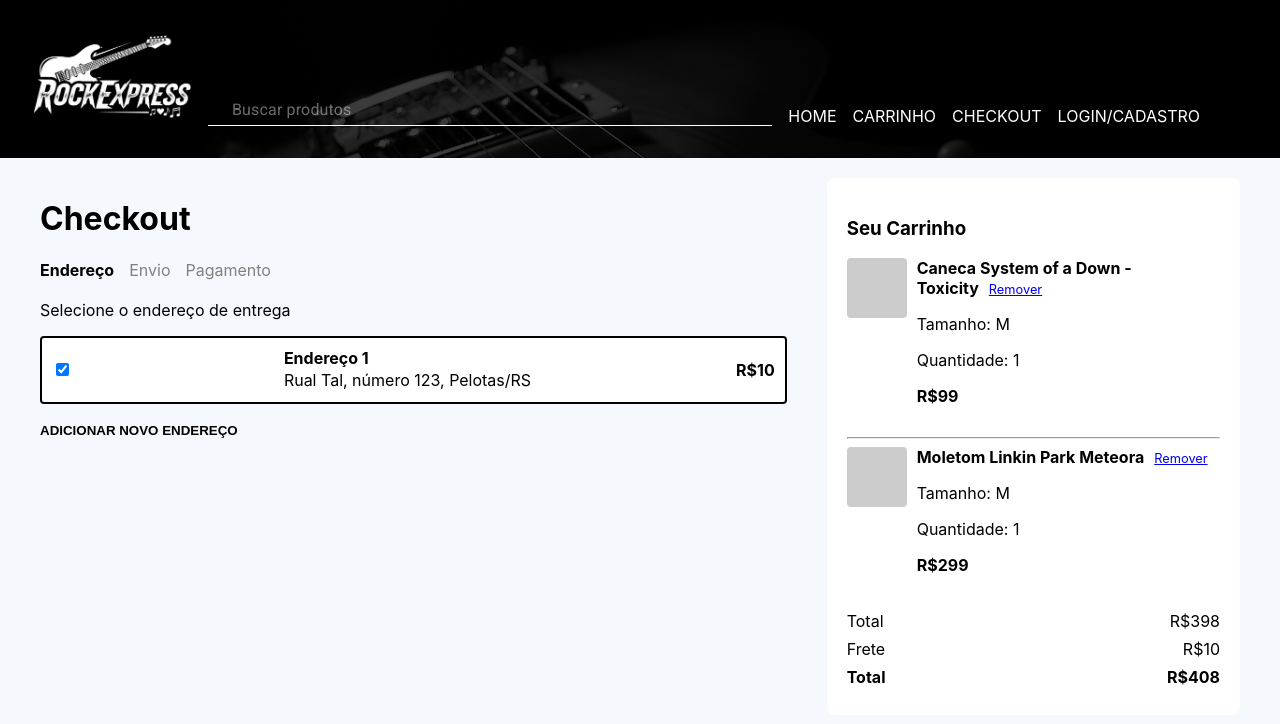
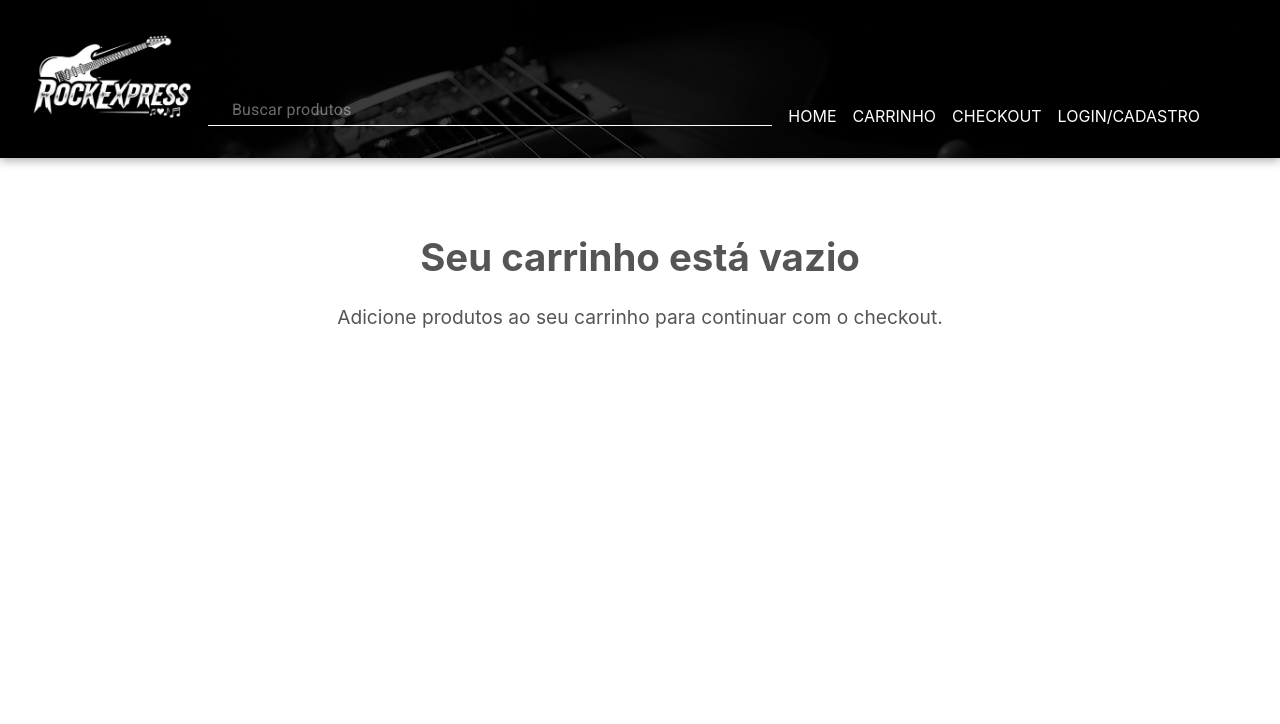
Before and after one commit to Equiel-1703/rockexpress-front-end, a React (Vite) app: page /checkout in a window 1280 px wide. Shown: the top 724 px of the page. Built offline with nearby package versions, Linux system fonts and the light colour scheme; some icons are missing.

Commit message:
Added cart placeholder system in CheckoutPage

```diff
--- a/src/pages/CheckoutPage.jsx
+++ b/src/pages/CheckoutPage.jsx
@@ -1,12 +1,56 @@
-import { useNavigate } from "react-router-dom";
 import "../styles/CheckoutPage.css";
 
+import React, { useState } from "react";
+import { useNavigate } from "react-router-dom";
+import NumberFormatter from "../utils/NumberFormatter";
+
+// Import cart and products placeholders (THESE MUST BE REPLACED WITH ACTUAL DB DATA LATER)
+import { getCart, removeFromCart } from "../placeholders/cart";
+import products from "../placeholders/products";
+
 const Checkout = () => {
+  const [cart, setCart] = useState(getCart());
+  const handleRemoveFromCart = (productId) => {
+    // Remove product from the cart in the DB
+    // This function should be replaced with an actual API call in the final application
+    removeFromCart(productId);
+
+    const newCart = cart.filter(item => item.product_id !== productId);
+
+    // Update the cart state
+    setCart(newCart);
+  };
+
   const navigate = useNavigate();
-
   const handleAddAddress = () => {
     navigate("/novo-endereco");
   };
+
+  // Check if the cart is empty
+  if (cart.length === 0) {
+    return (
+      <div className="checkout-empty">
+        <h1>Seu carrinho está vazio</h1>
+        <p>Adicione produtos ao seu carrinho para continuar com o checkout.</p>
+      </div>
+    );
+  }
+
+  // Here we are obtaining the products from each cart item
+  // In the final application, this data will come from the backend API
+  const cartProducts = cart.map((item) => {
+    const product = products.find((p) => p.id === item.product_id);
+    return {
+      product,
+      quantity: item.quantity,
+    };
+  }
+  );
+
+  // Calculate total price
+  const totalPrice = cartProducts.reduce((total, item) => total + (item.product.price * item.quantity), 0);
+  // "Calculate" shipping cost (fixed for now)
+  const shippingCost = 10;
 
   return (
     <div className="checkout-container">
@@ -39,42 +83,38 @@
       <div className="checkout-right">
         <h3>Seu Carrinho</h3>
 
-        <div className="cart-item">
-          <div className="cart-img" />
-          <div className="cart-info">
-            <strong>Caneca System of a Down - Toxicity</strong>
-            <a href="#">Remover</a>
-            <p>Tamanho: M</p>
-            <p>Quantidade: 1</p>
-            <p className="price">R$99</p>
-          </div>
-        </div>
-
-        <hr />
-
-        <div className="cart-item">
-          <div className="cart-img" />
-          <div className="cart-info">
-            <strong>Moletom Linkin Park Meteora</strong>
-            <a href="#">Remover</a>
-            <p>Tamanho: M</p>
-            <p>Quantidade: 1</p>
-            <p className="price">R$299</p>
-          </div>
-        </div>
+        {
+          cartProducts
+            .map(({ product, quantity }, index) => (
+              <React.Fragment key={product.id}>
+                <div className="cart-item" key={product.id}>
+                  <div className="cart-img" style={{ background: `url(${product.images[0]}) no-repeat center center / contain` }}></div>
+                  <div className="cart-info">
+                    <strong>{product.name}</strong>
+                    <a href="#" onClick={(e) => { e.preventDefault(); handleRemoveFromCart(product.id); }}>
+                      Remover
+                    </a>
+                    <p>Quantidade: {quantity}</p>
+                    <p className="price">R${NumberFormatter.format(product.price * quantity)}</p>
+                  </div>
+                </div>
+                {index < cart.length - 1 && <hr />}
+              </React.Fragment>
+            ))
+        }
 
         <div className="cart-total">
           <div className="total-line">
             <span>Total</span>
-            <span>R$398</span>
+            <span>R${NumberFormatter.format(totalPrice)}</span>
           </div>
           <div className="total-line">
             <span>Frete</span>
-            <span>R$10</span>
+            <span>R${NumberFormatter.format(shippingCost)}</span>
           </div>
           <div className="total-line final">
             <span>Total</span>
-            <span>R$408</span>
+            <span>R${NumberFormatter.format(totalPrice + shippingCost)}</span>
           </div>
         </div>
       </div>
--- a/src/styles/CheckoutPage.css
+++ b/src/styles/CheckoutPage.css
@@ -3,6 +3,13 @@
   gap: 40px;
   padding: 20px 40px;
   background-color: #f5f8fc;
+}
+
+.checkout-empty {
+  text-align: center;
+  padding: 50px;
+  font-size: 1.2rem;
+  color: #555;
 }
 
 .checkout-left {
```
